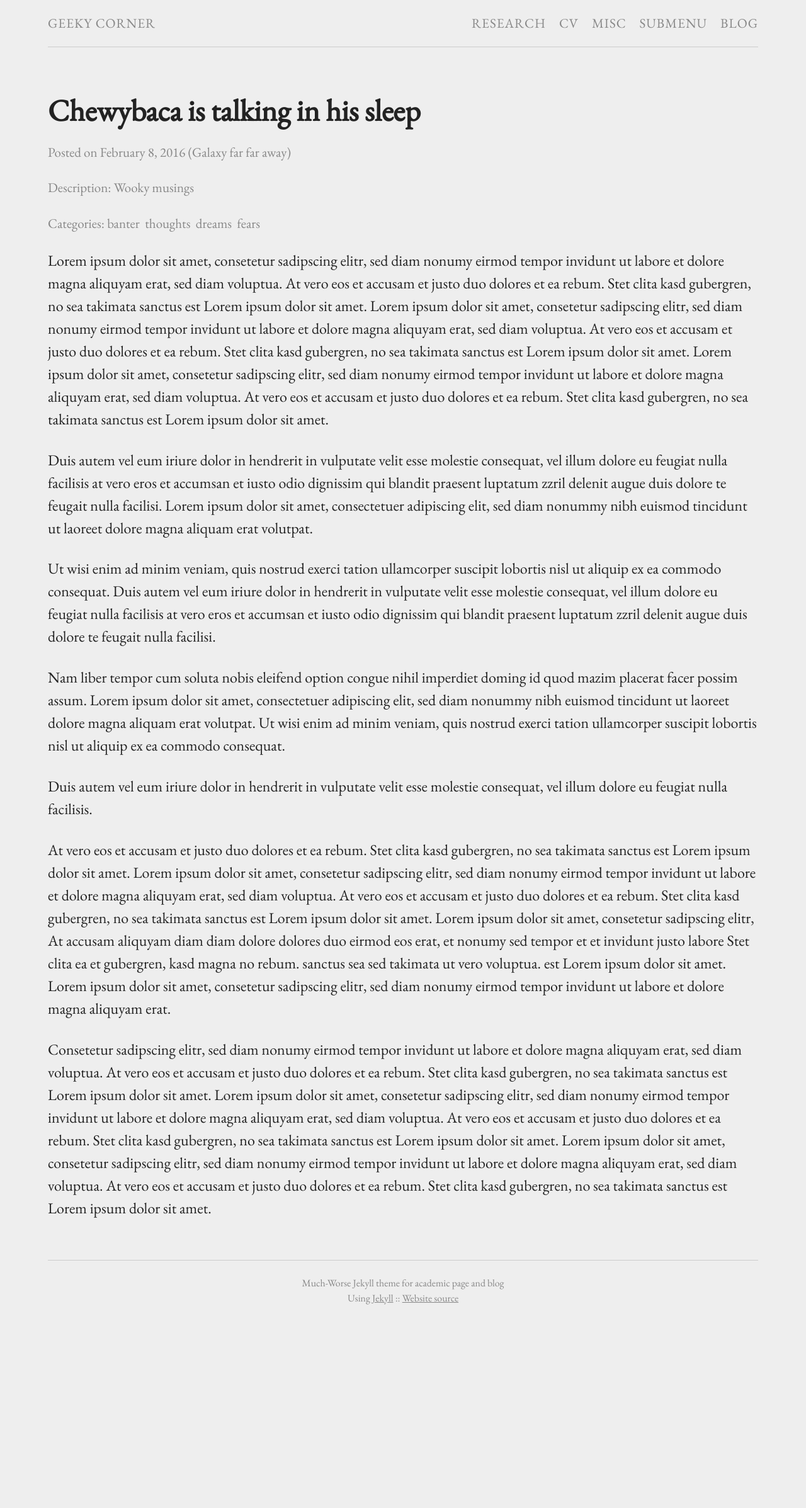
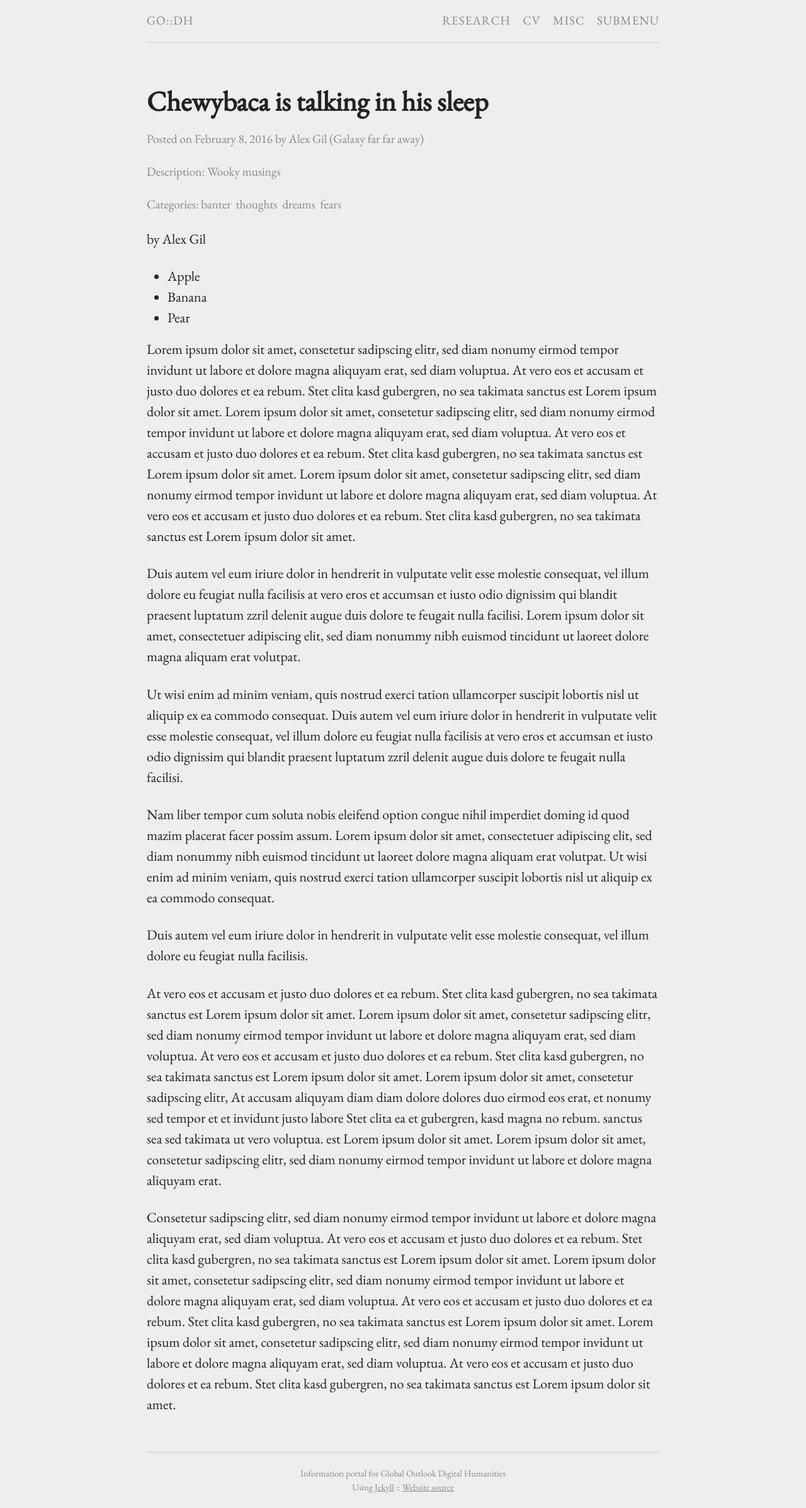
Before and after one commit to go-dh/main, a Jekyll site: the page built from _posts/2016-02-08-Chewbaca-is-talking-in-his-sleep.md, in a window 1280 px wide. Shown: the whole page at 63% size. Built offline with Jekyll 4.4.1, drawn with Linux system fonts in a browser that asks for light colours; before the commit the page ends 2097 px from its top, so only the background shows below that.

Commit message:
created homepage

```diff
--- a/_config.yml
+++ b/_config.yml
@@ -1,12 +1,12 @@
-title: Geeky corner
-description: Much-Worse Jekyll theme for academic page and blog
+title: "GO::DH"
+description: "Information portal for Global Outlook Digital Humanities"
 sourcecode: "https://github.com/gchauras/much-worse-jekyll-theme"
 
 permalink: blog/:year/:month/:day/:title
 exclude: ["Makefile", "README.md"]
 
-url: "http://gchauras.github.io"     # the base hostname & protocol for your site
-baseurl: "/much-worse-jekyll-theme"                   # the subpath of your site, e.g. /blog
+url: ""     # the base hostname & protocol for your site
+baseurl: "/go-dh"                   # the subpath of your site, e.g. /blog
 
 author:
     name:
--- a/_data/menu.yml
+++ b/_data/menu.yml
@@ -13,6 +13,3 @@
       subhref: "/misc/item-1/"
     - subtitle: "Item 2"
       subhref: "/misc/item-2/"
-
-- title: "Blog"
-  href: "/blog/"
--- a/_posts/2016-02-08-Chewbaca-is-talking-in-his-sleep.md
+++ b/_posts/2016-02-08-Chewbaca-is-talking-in-his-sleep.md
@@ -4,7 +4,15 @@ title: "Chewybaca is talking in his sleep"
 description: "Wooky musings"
 categories: ["banter", "thoughts", "dreams", "fears"]
 location: "Galaxy far far away"
+author: Alex Gil
 ---
+
+by {{ page.author }}
+
+
+- Apple
+- Banana
+- Pear
 
 Lorem ipsum dolor sit amet, consetetur sadipscing elitr,  sed diam nonumy eirmod tempor invidunt ut labore et dolore magna aliquyam erat, sed diam voluptua. At vero eos et accusam et justo duo dolores et ea rebum. Stet clita kasd gubergren, no sea takimata sanctus est Lorem ipsum dolor sit amet. Lorem ipsum dolor sit amet, consetetur sadipscing elitr,  sed diam nonumy eirmod tempor invidunt ut labore et dolore magna aliquyam erat, sed diam voluptua. At vero eos et accusam et justo duo dolores et ea rebum. Stet clita kasd gubergren, no sea takimata sanctus est Lorem ipsum dolor sit amet. Lorem ipsum dolor sit amet, consetetur sadipscing elitr,  sed diam nonumy eirmod tempor invidunt ut labore et dolore magna aliquyam erat, sed diam voluptua. At vero eos et accusam et justo duo dolores et ea rebum. Stet clita kasd gubergren, no sea takimata sanctus est Lorem ipsum dolor sit amet.
 
--- a/css/main.scss
+++ b/css/main.scss
@@ -4,7 +4,7 @@
 @charset "utf-8";
 
 $base-font-family: 'EB Garamond', serif;
-$base-font-size:   x-large;
+$base-font-size:   22px;
 $small-font-size:  0.875em;
 $vsmall-font-size: 0.66em;
 $base-line-height: 1.5;
@@ -31,7 +31,7 @@ $header-hover-url:  $url-color;
 $line-color:        $grey-light;
 
 // Width of the content area
-$content-width:    50em;
+$content-width:    40em;
 $content-min-width:15em;
 $mobile:           32em;
 $desktop:          50em;
```
Also changed, not shown: blog.md (deleted, +0 -21 lines), index.md (+1 -3 lines).
